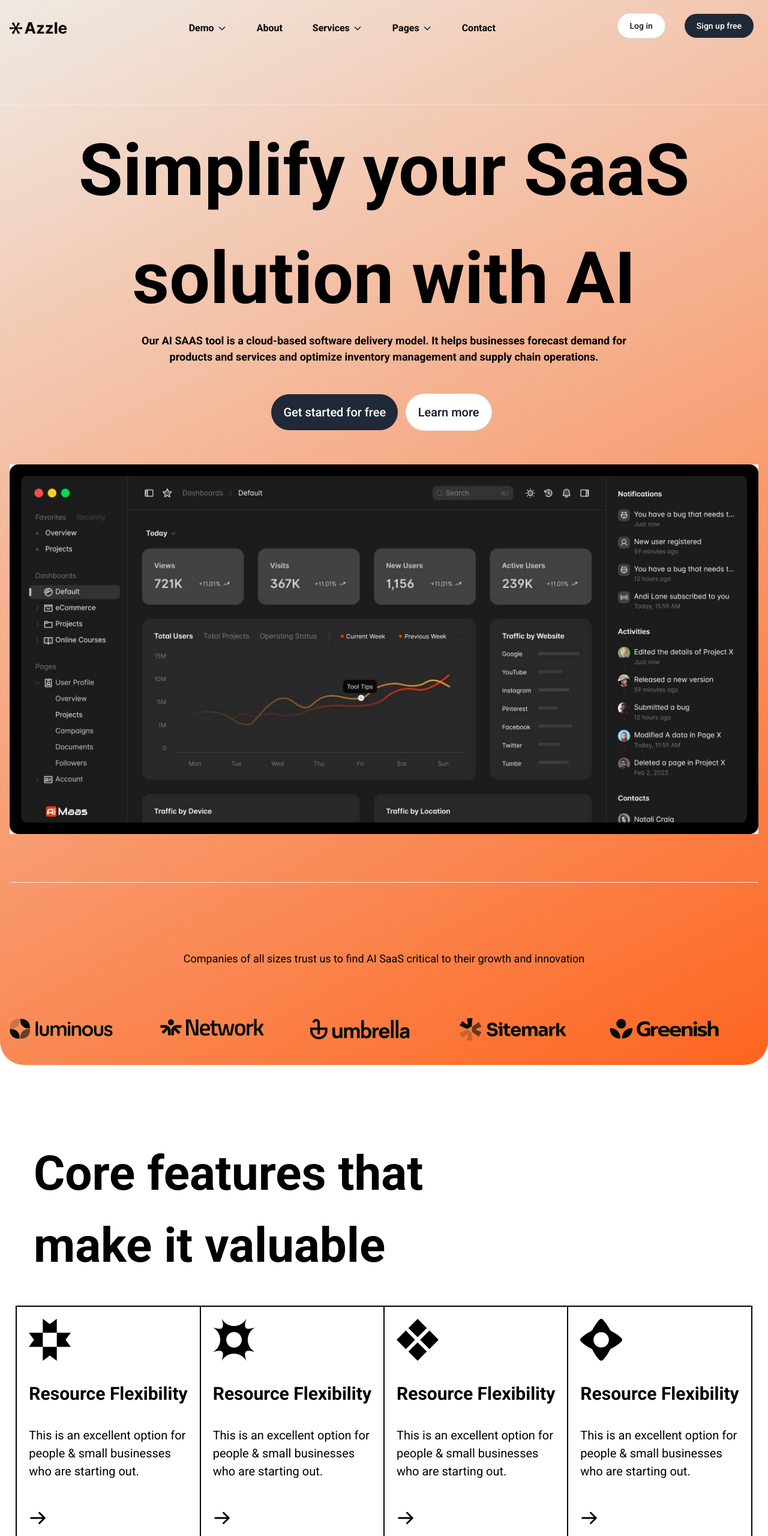
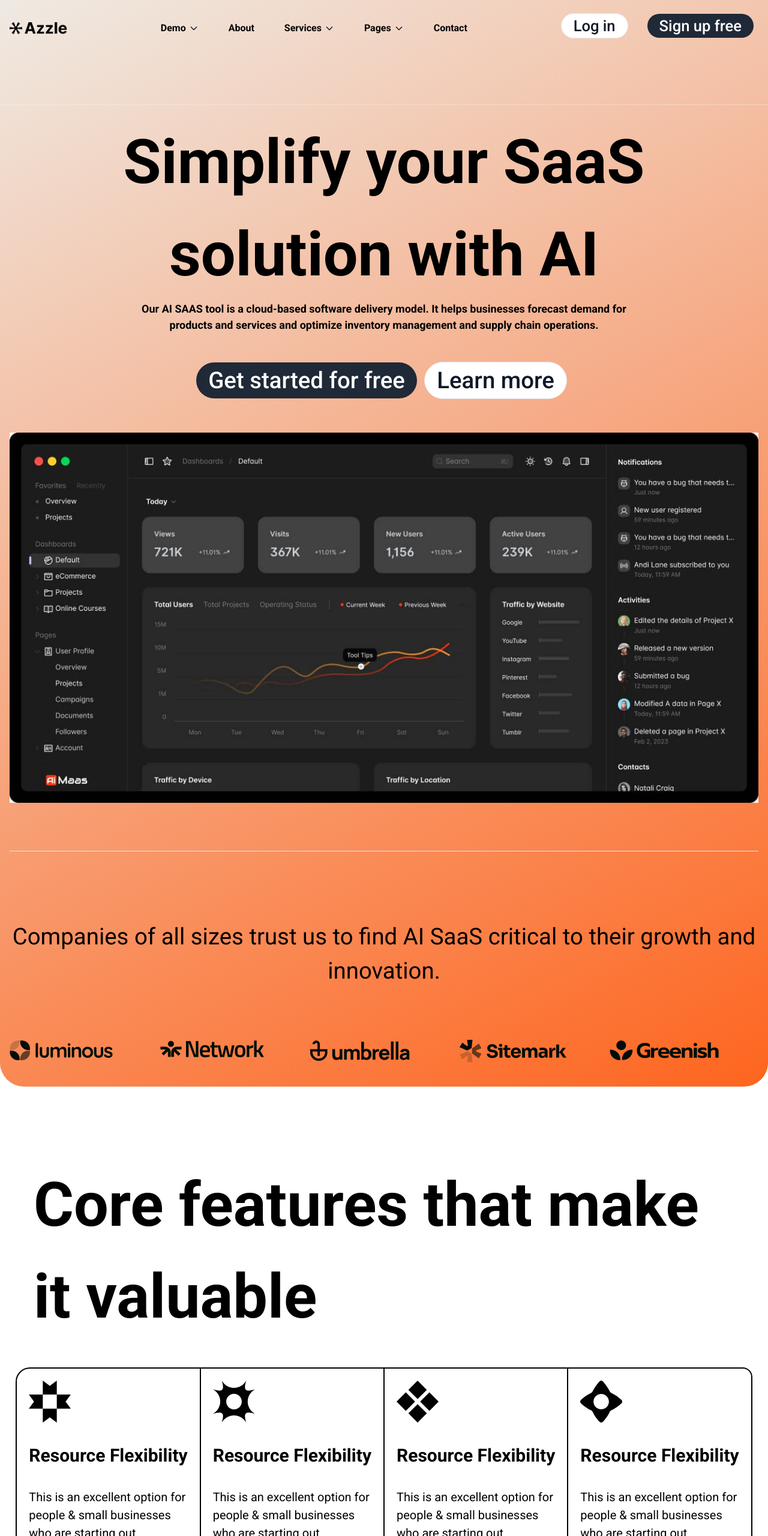
Before and after one commit to jack20492/bc75_group_6_capstone_tailwind_homepage, a website: page src/index.html in a window 1280 px wide. Shown: the top 2560 px of the page at 60% size. Drawn offline with nearby package versions, Linux system fonts and the light colour scheme.

Commit message:
Phuc update lan 3

```diff
--- a/src/index.html
+++ b/src/index.html
@@ -167,10 +167,10 @@
 
                     <!-- Header User Event -->
                     <div class="flex items-center gap-6">
-                        <button type="button"
-                            class="py-2.5 px-5 me-2 mb-2 text-sm font-medium text-gray-900 focus:outline-none bg-white rounded-full border border-gray-200 hover:bg-red-500 hover:text-white focus:z-10 focus:ring-4 focus:ring-gray-100 dark:focus:ring-gray-700 dark:bg-gray-800 dark:text-gray-400 dark:border-gray-600 dark:hover:text-white dark:hover:bg-gray-700">Log
+                        <button style="font-size:2vw;" type="button"
+                            class="py-2.5 px-5 me-2 mb-2 text-sm font-medium text-gray-900 focus:outline-none bg-white rounded-full border border-gray-200 hover:bg-red-500 hover:text-white focus:z-10 focus:ring-4 focus:ring-gray-100 dark:focus:ring-gray-700 dark:bg-gray-800 dark:text-gray-400 dark:border-gray-600 dark:hover:text-white dark:hover:bg-gray-700 lg:inline-block">Log
                             in</button>
-                        <button type="button"
+                        <button style="font-size:2vw;" type="button"
                             class="text-white bg-gray-800 hover:bg-red-500 focus:outline-none focus:ring-4 focus:ring-gray-300 font-medium rounded-full text-sm px-5 py-2.5 me-2 mb-2 dark:bg-gray-800 dark:hover:bg-gray-700 dark:focus:ring-gray-700 dark:border-gray-700">Sign
                             up free</button>
                         <!-- Responsive Offcanvas Menu Button -->
@@ -199,9 +199,11 @@
             <div class="master-container">
                 <div data-aos="fade-up">
                     <div class="simplify-text m-2">
-                        <h1>Simplify your SaaS <br>
+                        <h1 style="font-size:8vw;">Simplify
+                            your SaaS <br>
                             solution with AI</h1>
-                        <p>Our AI SAAS tool is a cloud-based software delivery model. It helps businesses forecast
+                        <p stlye="font-size:2vw;">Our AI SAAS tool is a cloud-based software delivery model. It helps
+                            businesses forecast
                             demand
                             for
                             <br>
@@ -209,10 +211,10 @@
                         </p>
                     </div>
                     <div class="simplify-button m-12">
-                        <button type="button"
+                        <button style="font-size:3vw;" type="button"
                             class="text-white bg-gray-800 hover:bg-red-500 focus:outline-none focus:ring-4 focus:ring-gray-300 font-medium rounded-full px-5 py-4 me-2 mb-2 dark:bg-gray-800 dark:hover:bg-gray-700 dark:focus:ring-gray-700 dark:border-gray-700 text-xl">Get
                             started for free</button>
-                        <button type="button"
+                        <button style="font-size:3vw;" type="button"
                             class="py-4 px-5 me-2 mb-2 font-medium text-gray-900 focus:outline-none bg-white rounded-full border border-gray-200 hover:bg-red-500 hover:text-white focus:z-10 focus:ring-4 focus:ring-gray-100 dark:focus:ring-gray-700 dark:bg-gray-800 dark:text-gray-400 dark:border-gray-600 dark:hover:text-white dark:hover:bg-gray-700 text-xl">Learn
                             more</button>
                     </div>
@@ -231,7 +233,8 @@
                 <br>
                 <br>
                 <div data-aos="fade-up">
-                    <p>Companies of all sizes trust us to find AI SaaS critical to their growth and innovation
+                    <p style="font-size:3vw;">Companies of all sizes trust us to find AI SaaS critical to their growth
+                        and innovation.
                     </p>
                     <br>
                     <br>
@@ -279,14 +282,15 @@
     <section class="core-features">
         <div class="master-container">
             <div data-aos="fade-up" class="core-features-info">
-                <h2 class="md:max-w-sm lg:max-w-xl xl:max-w-[746px]">Core features that make it valuable</h2>
+                <h2 style="font-size:8vw;">Core features that make it valuable</h2>
             </div>
             <!-- Table -->
-            <div data-aos="fade-up" class="features-table border-inherit">
-                <div class="table-content flex justify-center">
-                    <table class="rounded-tl-lg border-2 border-black text-left">
+            <div data-aos="fade-up" class="features-table">
+                <div style="overflow-x:auto;" class="table-content grid justify-center ">
+                    <div style="overflow-x:auto;" class="table-wrapper flex">
+                        <table class="border-2 border-black text-left flex rounded-tl-3xl rounded-bl-3xl">
                             <tr>
-                            <th class="py-5 px-5">
+                                <th class="py-5 px-5 rounded-tl-2xl rounded-bl-2xl">
                                     <div class="pics">
                                         <img src="./IMG/service-icon-black-1.svg" alt="" id="pic-1" class="pic-1 mb-8">
                                         <img src="./IMG/service-icon-orange-1.svg" alt="" id="pic-2" class="pic-2 mb-8">
@@ -341,9 +345,9 @@
                                 </th>
                             </tr>
                         </table>
-                    <table class="border-2 border-black text-left border-l-0">
+                        <table class="border-2 border-black text-left border-l-0 flex rounded-tr-2xl rounded-br-2xl">
                             <tr>
-                            <th class="py-5 px-5">
+                                <th class="py-5 px-5 rounded-tr-xl rounded-br-xl">
                                     <div class="pics">
                                         <img src="./IMG/service-icon-black-4.svg" alt="" id="pic-1" class="pic-1 mb-8">
                                         <img src="./IMG/service-icon-orange-4.svg" alt="" id="pic-2" class="pic-2 mb-8">
@@ -363,7 +367,10 @@
                     </div>
                 </div>
             </div>
+        </div>
     </section>
+    <br>
+    <br>
 
 
 
--- a/src/input.css
+++ b/src/input.css
@@ -30,6 +30,11 @@ header {
     display: block;
 }
 
+/* .site-header .master-container .flex a img {
+    max-width: 100%;
+  height: auto;
+} */
+
 .site-menu-main {
     margin-bottom: 0;
     padding-left: 0;
@@ -39,6 +44,7 @@ header {
 #simplify .simplify-text h1 {
     font-size: 120px;
     font-weight: 700;
+
 }
 
 #simplify .simplify-text p {
@@ -70,9 +76,13 @@ button:hover::after {
     font-weight: 1000;
 }
 
+th {
+    position: relative;
+}
 
 tr th h3 {
     font-size: 30px;
+    transition: 0.3s;
 }
 
 tr th p {
@@ -139,13 +149,38 @@ tr:hover .img-1 {
     padding: 40px;
 }
 
-.features-table .table-content table tr{
-    border-radius: 50%;
-}
+/* .features-table .table-content table {
+    border-collapse: separate;
+} */
 
 .page-wrapper {
     background-color: #efeae3;
     background-image: linear-gradient(153deg, #efeae3 0%, #fe651f 100%);
     border-bottom-left-radius: 40px;
     border-bottom-right-radius: 40px;
+    width: 100%;
 }
+
+
+/* @media (min-width: 1200px) {
+    .xl\:max-w-\[980px\] {
+        max-width: 980px;
+    }
+}
+@media (min-width: 576px) {
+    .sm\:text-xl {
+        font-size: 1.25rem;
+        line-height: 1.75rem;
+    }
+}
+
+.font-semibold {
+    font-weight: 600;
+}
+.text-lg {
+    font-size: 1.125rem;
+    line-height: 1.75rem;
+}
+.max-w-\[700px\] {
+    max-width: 700px;
+} */
```
Also changed, not shown: src/output.css. Lines whose indentation alone changed are shown as unchanged.
